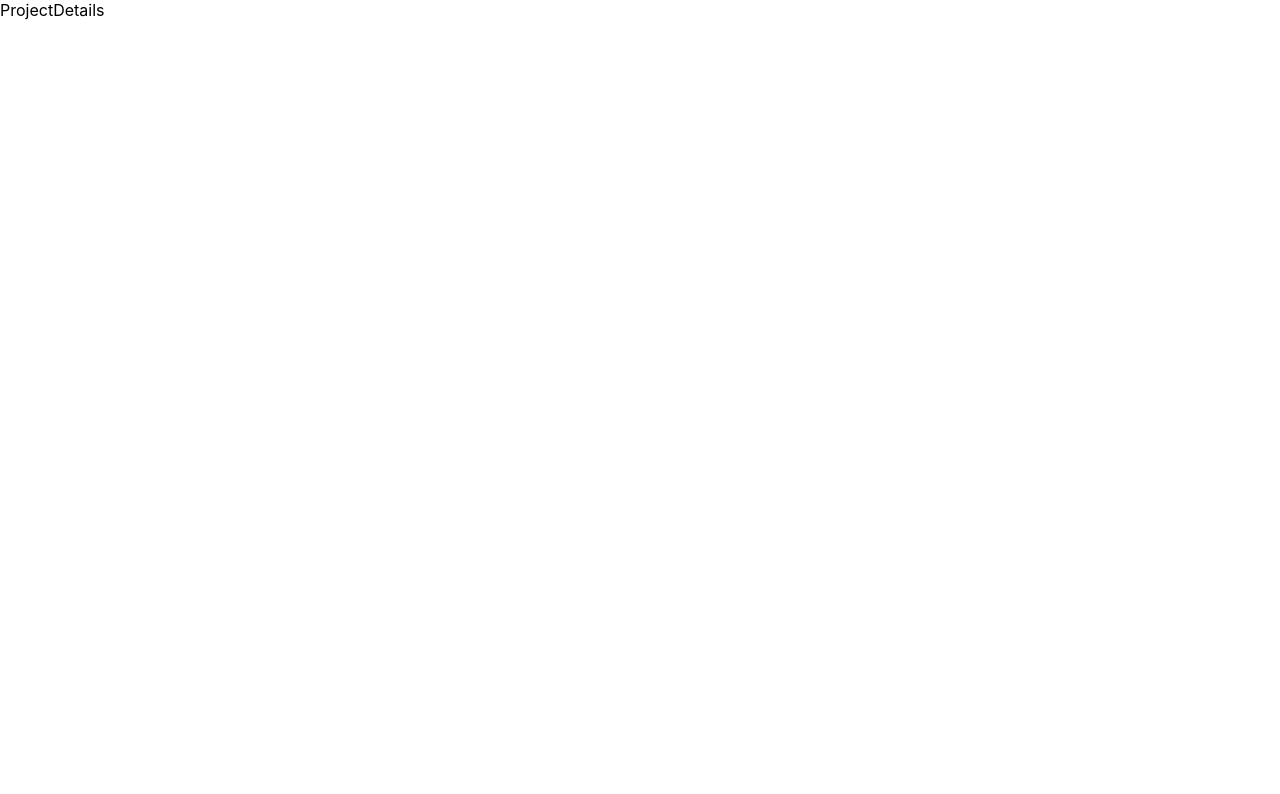
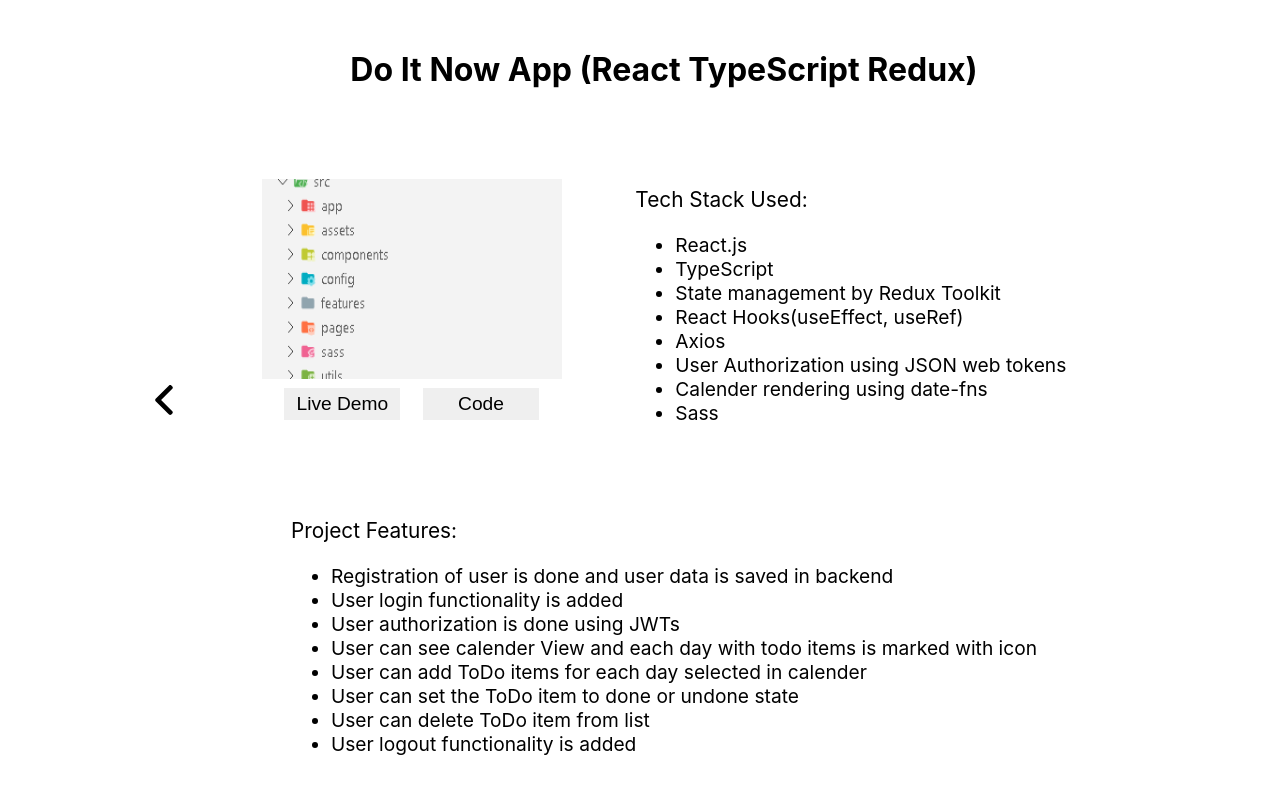
Before and after one commit to RizwanMushtaq/rizwan-portfolio-next-js, a Next.js app: page /projects/5 in a window 1280 px wide. Shown: the top 794 px of the page. Built offline with nearby package versions, Linux system fonts and the light colour scheme.

Commit message:
project page is done

```diff
--- /dev/null
+++ b/pages/projects/ProjectDetails.module.scss
@@ -0,0 +1,139 @@
+.projectCardContainer{
+    display: flex;
+  justify-content: center;
+  align-items: center;
+}
+
+.container{
+    display: flex;
+    flex-direction: row;
+
+}
+
+.rightArrowContainer{
+    width: 48px;
+    height: 100vh;
+
+    position: sticky;
+    top: 0;
+
+}
+.rightArrowContainerInner{
+    width: 48px;
+    height: 48px;
+    // background-color: lightgoldenrodyellow;
+
+    position: absolute;
+    top: 50%;
+    margin-top: -24px;
+    left: 0;
+
+}
+.imgContainer{
+    width: 100%;
+    height: 100%;
+
+    display: flex;
+    justify-content: center;
+    align-items: center;
+}
+.rightArrowContainerInner:hover{
+    background-color: lightskyblue;
+}
+.rightArrowContainerInner img{
+    width: 75%;
+    height: 75%;
+    transform: rotate(180deg);
+}
+
+
+.projectDetailsContainer{
+    flex: 1;
+
+    display: flex;
+    flex-wrap: wrap;
+    justify-content: space-evenly;
+    align-items: center;
+    text-align: left;
+}
+
+
+.projectDetailsContainer h1 {
+    width: 100%;
+    text-align: center;
+}
+.projectCard .imgContainer{
+    width: 300px;
+    height: 200px;
+    overflow: hidden;
+}
+.projectCard .imgContainer img{
+    width: 100%;
+    height: 100%;
+}
+.projectCard .buttonsContainer{
+    width: 300px;
+    height: 50px;
+
+    display: flex;
+    justify-content: space-evenly;
+    align-items: center;
+}
+.projectCard .buttonsContainer button{
+    width: 116px;
+    height: 32px;
+    font-size: 1.2rem;
+    border: none;
+    cursor: pointer;
+}
+.projectTechnologies{
+ background-color: white;
+}
+.projectTechnologies p{
+    font-size: 1.3rem;
+}
+.projectTechnologies li{
+    font-size: 1.2rem;
+}
+.projectFunctionality p{
+    font-size: 1.3rem;
+}
+.projectFunctionality li{
+    font-size: 1.2rem;
+}
+
+
+
+
+@media only screen and (max-width: 768px) {
+    .projectTechnologies{
+        width: 600px;
+    }
+    .projectFunctionality{
+        width: 600px;
+    }
+}
+@media only screen and (max-width: 600px) {
+    .projectTechnologies{
+        width: 450px;
+    }
+    .projectFunctionality{
+        width: 450px;
+    }
+}
+@media only screen and (max-width: 500px) {
+    .projectTechnologies{
+        width: 350px;
+    }
+    .projectFunctionality{
+        width: 350px;
+    }
+}
+@media only screen and (max-width: 400px) {
+    .projectTechnologies{
+        width: 250px;
+    }
+    .projectFunctionality{
+        width: 250px;
+    }
+}
--- a/pages/projects/[projectId].tsx
+++ b/pages/projects/[projectId].tsx
@@ -1,37 +1,119 @@
 import { useRouter } from "next/router";
 import { projects } from "../../projectsData/AllProjects";
+import Styles from "./ProjectDetails.module.scss";
 
-const ProjectDetails = ({ data }) => {
+import Card from "../../components/Card";
+import Link from "next/link";
+import Image from "next/image";
+const arrowIcon = "/assets/icons/Pfeilrechts.svg";
+
+const ProjectDetails = (props: any) => {
   const router = useRouter();
+  router.query.projectId;
+  // console.log(router.query.projectId);
 
-  router.query.projectId;
-  console.log(router.query.projectId);
+  console.log(JSON.parse(props.data));
+  let projectData = JSON.parse(props.data);
 
   return (
-    <>
-      <div>ProjectDetails</div>
-      <div>{data.title}</div>
-    </>
+    <div className={Styles.projectCardContainer}>
+      <Card type={"projectDetailCard"}>
+        <div className={Styles.container}>
+          <div className={Styles.rightArrowContainer}>
+            <div className={Styles.rightArrowContainerInner}>
+              <Link href={"/projects"} passHref>
+                <div className={Styles.imgContainer}>
+                  <Image
+                    src={arrowIcon}
+                    height={30}
+                    width={30}
+                    alt="arrowIcon"
+                  />
+                </div>
+              </Link>
+            </div>
+          </div>
+
+          <div className={Styles.projectDetailsContainer}>
+            <h1>{projectData.title}</h1>
+            <div className={Styles.projectCard}>
+              <div className={Styles.imgContainer}>
+                <Image
+                  src={projectData.pic}
+                  height={220}
+                  width={300}
+                  alt="project-pic"
+                />
+              </div>
+              <div className={Styles.buttonsContainer}>
+                <button onClick={() => window.open(projectData.demoLink)}>
+                  Live Demo
+                </button>
+                <button onClick={() => window.open(projectData.codeLink)}>
+                  Code
+                </button>
+              </div>
+            </div>
+            <div className={Styles.projectTechnologies}>
+              <p>Tech Stack Used:</p>
+              <ul>
+                {projectData.description.technologies.map((item: any) => (
+                  <li key={item}>{item}</li>
+                ))}
+              </ul>
+            </div>
+            <div className={Styles.projectFunctionality}>
+              <p>Project Features:</p>
+              <ul>
+                {projectData.description.features.map((item: any) => (
+                  <li key={item}>{item}</li>
+                ))}
+              </ul>
+            </div>
+          </div>
+        </div>
+      </Card>
+    </div>
   );
 };
 
 export default ProjectDetails;
 
 export async function getStaticPaths() {
+  let data = projects;
   return {
     fallback: false,
-    paths: projects.map((project) => ({
+    paths: data.map((project) => ({
       params: { projectId: project.id.toString() },
     })),
   };
 }
 
-export async function getStaticProps() {
+export async function getStaticProps(context: any) {
   const data = projects;
+  const projectId = context.params.projectId;
+
+  let selectedProject = null;
+
+  data.map((project) => {
+    if (project.id == projectId) {
+      selectedProject = {
+        id: project.id,
+        title: project.title,
+        pic: project.pic,
+        demoLink: project.demoLink,
+        codeLink: project.codeLink,
+        description: {
+          technologies: project.description.technologies,
+          features: project.description.features,
+        },
+      };
+    }
+  });
 
   return {
     props: {
-      data,
+      data: JSON.stringify(selectedProject),
     },
   };
 }
```
